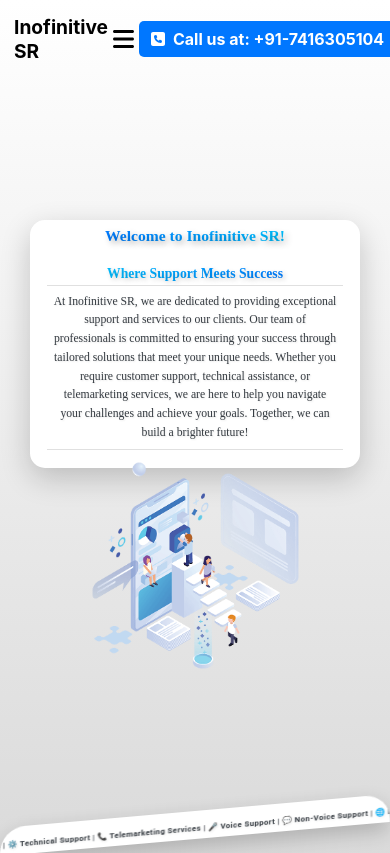
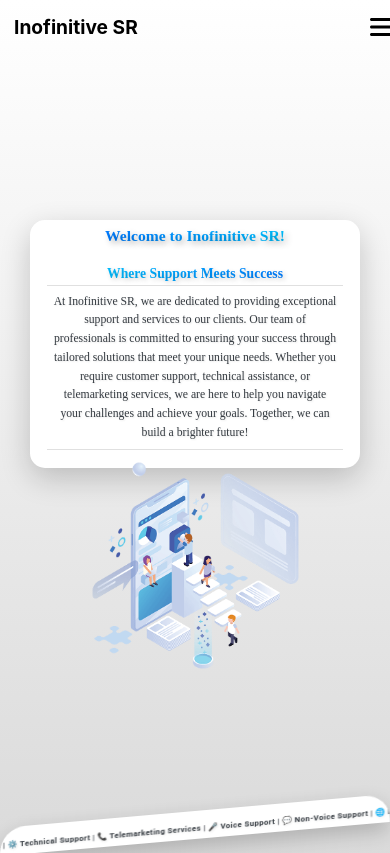
Before and after one commit to Abhilashthummoju/infonitiveSR, a React (Create React App) app in the folder frontend/: page / in a window 390 px wide. Shown: the top 853 px of the page. Built offline with nearby package versions, Linux system fonts and the light colour scheme.

Commit message:
animations changed

```diff
--- a/frontend/src/Navbar.js
+++ b/frontend/src/Navbar.js
@@ -61,7 +61,7 @@ function Navbar() {
         <>
           <FontAwesomeIcon
             icon={isMenuOpen ? faTimes : faBars}
-            style={{ fontSize: "1.5rem", cursor: "pointer", color:"black",marginRight:5 }}
+            style={{ fontSize: "1.5rem", cursor: "pointer", color:"black", marginRight:5 }}
             onClick={toggleMenu}
           />
           {isMenuOpen && (
@@ -192,6 +192,7 @@ function Navbar() {
           ))}
         </ul>
       )}
+      {!isMobile && (
         <div style={{
           fontSize: isMobile ? "1rem" : "1.1rem",
           fontWeight: "bold",
@@ -201,13 +202,14 @@ function Navbar() {
           backgroundColor: "#0077ff",
           borderRadius: "5px",
           padding: "8px 12px",
-        width: "auto", // Ensures it only wraps the content
-        flexShrink: 0, // Prevents it from growing or shrinking
+          width: "auto",
+          flexShrink: 0,
           marginRight: "auto"
         }}>
           <FontAwesomeIcon icon={faSquarePhone} style={{ marginRight: "8px" }} />
           <span>Call us at: +91-7416305104</span>
         </div>
+      )}
     </nav>
   );
 }
--- a/frontend/src/TempHome.js
+++ b/frontend/src/TempHome.js
@@ -11,7 +11,7 @@ const TempHome = () => {
   const heroSectionStyle = {
     display: "flex",
     flexDirection: isMobile ? "column" : "row",
-    alignItems: "center",
+    alignItems: isMobile?"center": "flex-start",
     justifyContent: "center",
     height: "100vh",
     background: "linear-gradient(180deg, #FFFFFF, #D9D9D9)",
@@ -19,7 +19,7 @@ const TempHome = () => {
     position: "relative",
     overflow: "hidden",
     padding: isMobile ? "5%" : "2%",
-    marginBottom: isMobile ? 10: 0,
+    marginBottom: isMobile ? 20: 0,
   };
 
   const servicesBarStyle = {
```
Lines whose indentation alone changed are shown as unchanged.
